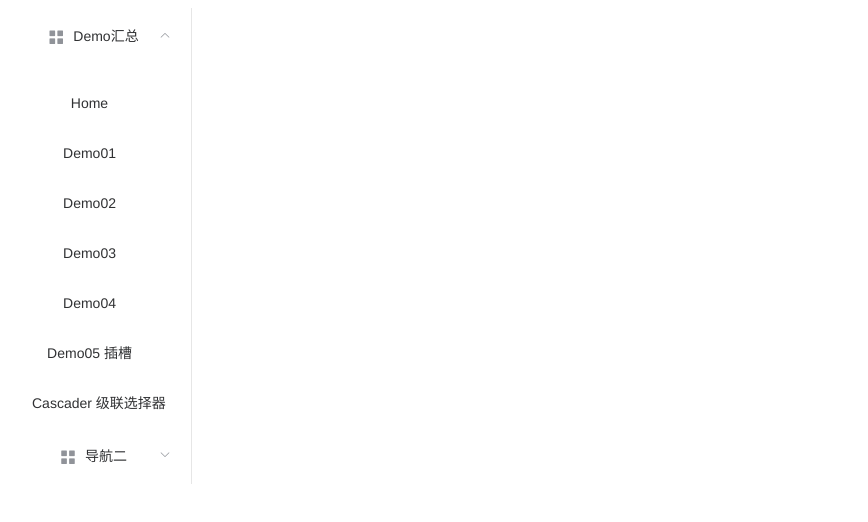
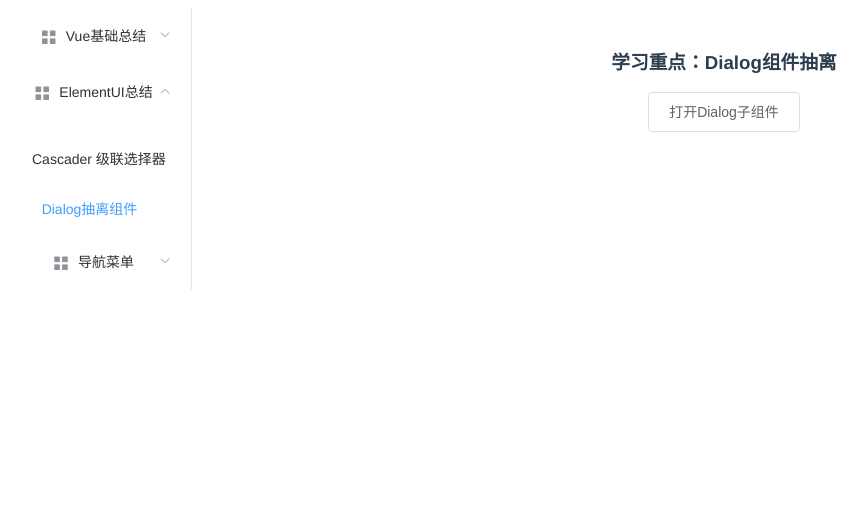
Before and after one commit to AZQD/vuestudy, a Vue app: page /dialog in a window 1280 px wide. Shown: the top 522 px of the page, without its empty margins (16-884 px from the left). Built offline with nearby package versions, Linux system fonts and the light colour scheme.

Commit message:
Dialog组件抽离

```diff
--- a/src/App.vue
+++ b/src/App.vue
@@ -8,7 +8,7 @@
       </div>
 
       <el-aside width="200px" style="background-color: rgb(238, 241, 246)">
-        <el-menu :default-openeds="['1']" router :default-active="$route.path">
+        <el-menu :default-openeds="['2']" router :default-active="$route.path">
 
           <el-submenu index="1"><!--第一部分-->
 
@@ -30,7 +30,7 @@
             <router-link to="/demo04">Demo04</router-link> |
             <router-link to="/demo05">Demo05</router-link> |-->
 
-            <template slot="title"><i class="el-icon-menu"></i>Demo汇总</template>
+            <template slot="title"><i class="el-icon-menu"></i>Vue基础总结</template>
             <el-menu-item-group>
               <el-menu-item index="/">Home</el-menu-item>
               <el-menu-item index="/demo01" :route="{ path: '/demo01', query: { a: '1' }}">Demo01</el-menu-item>
@@ -38,12 +38,19 @@
               <el-menu-item index="/demo03">Demo03</el-menu-item>
               <el-menu-item index="/demo04">Demo04</el-menu-item>
               <el-menu-item index="/demo05">Demo05 插槽</el-menu-item>
-              <el-menu-item index="/cascader">Cascader 级联选择器</el-menu-item>
             </el-menu-item-group>
           </el-submenu>
 
           <el-submenu index="2"><!--第二部分-->
-            <template slot="title"><i class="el-icon-menu"></i>导航二</template>
+            <template slot="title"><i class="el-icon-menu"></i>ElementUI总结</template>
+            <el-menu-item-group>
+              <el-menu-item index="/cascader">Cascader 级联选择器</el-menu-item>
+              <el-menu-item index="/dialog">Dialog抽离组件</el-menu-item>
+            </el-menu-item-group>
+          </el-submenu>
+
+          <el-submenu index="3"><!--第二部分-->
+            <template slot="title"><i class="el-icon-menu"></i>导航菜单</template>
             <el-menu-item-group>
               <template slot="title">分组一</template>
               <el-menu-item index="2-1">选项1</el-menu-item>
--- a/src/router/index.js
+++ b/src/router/index.js
@@ -91,6 +91,13 @@ const routes = [
     name: 'Cascader',
     component: () => import('../views/elementUI/Cascader.vue')
   },
+
+  // 学习重点：Dialog组件抽离
+  {
+    path: '/dialog',
+    name: 'Dialog',
+    component: () => import('../views/elementUI/dialog/DialogParent.vue')
+  },
 ]
 
 const router = new VueRouter({
--- /dev/null
+++ b/src/views/elementUI/dialog/DialogChild.vue
@@ -0,0 +1,39 @@
+<template>
+  <el-dialog title="dialog子组件详情" :visible.sync="open" width="800" :close-on-click-modal="false" destroy-on-close :before-close="beforeCloseFun">
+    士大夫
+  </el-dialog>
+</template>
+
+<script>
+  export default {
+    props: {
+      open: {
+        type: Boolean,
+        default: false
+      }
+    },
+
+    name: 'DialogChild',
+
+    components: {},
+
+    data () {
+      return {
+
+      }
+    },
+
+    created () {
+    },
+
+    methods: {
+      beforeCloseFun(){
+        this.$emit('update:open', false);
+      }
+    },
+  }
+
+</script>
+
+<style lang="scss" scoped>
+</style>
--- /dev/null
+++ b/src/views/elementUI/dialog/DialogParent.vue
@@ -0,0 +1,39 @@
+<template>
+  <div class="block">
+    <h3>学习重点：Dialog组件抽离</h3>
+    <el-button @click="clickFun">打开Dialog子组件</el-button>
+    <DialogChild :open.sync="open" />
+  </div>
+</template>
+
+<script>
+import DialogChild from "@/views/elementUI/dialog/DialogChild";
+  export default {
+
+    name: 'DialogParent',
+
+    components: {
+      DialogChild
+    },
+
+    data () {
+      return {
+        open: false
+      }
+    },
+
+    created () {
+
+    },
+
+    methods: {
+      clickFun(){
+        this.open = true;
+      }
+    },
+  }
+
+</script>
+
+<style lang="scss" scoped>
+</style>
```
